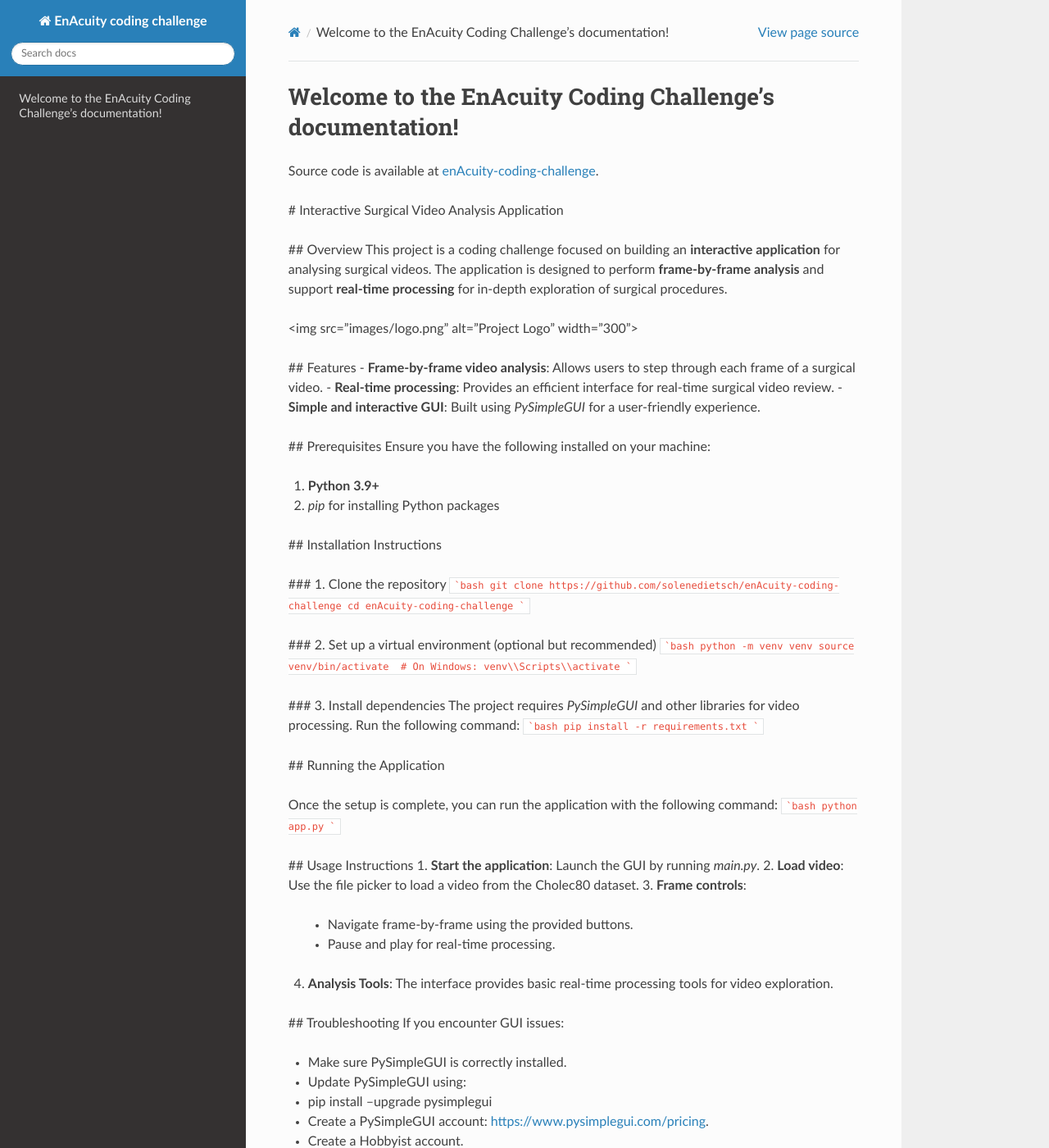
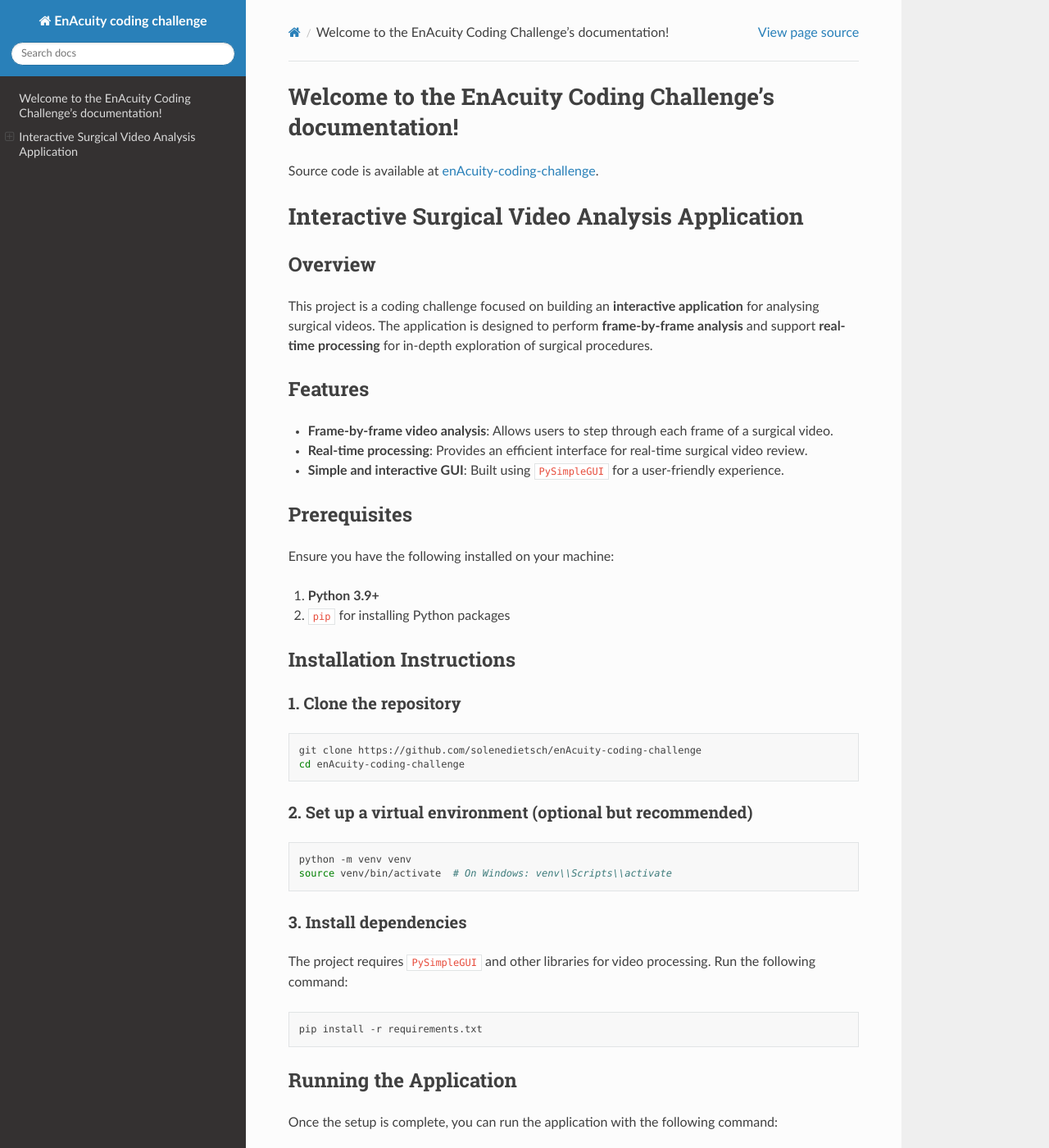
Before and after one commit to solenedietsch/enAcuity-coding-challenge, a Sphinx documentation site: the page built from docs/index.rst, in a window 1280 px wide and 1400 px high. Shown: the whole window at 82% size. Built offline with Sphinx 7.4.7 and the Read the Docs theme 3.1.0, drawn with Linux system fonts in a browser that asks for light colours; some of the changed lines change nothing that is shown; some of the changed text lies outside the part shown.

Commit message:
docs: set manually the index.rst

```diff
--- a/docs/index.rst
+++ b/docs/index.rst
@@ -1,10 +1,115 @@
 Welcome to the EnAcuity Coding Challenge's documentation!
 =================================================
 
-
 Source code is available at `enAcuity-coding-challenge <https://github.com/solenedietsch/enAcuity-coding-challenge>`_.
 
-.. toctree::
-   :maxdepth: 2
+Interactive Surgical Video Analysis Application
+===============================================
 
-.. include:: ../README.md
+Overview
+--------
+
+This project is a coding challenge focused on building an **interactive
+application** for analysing surgical videos. The application is designed
+to perform **frame-by-frame analysis** and support **real-time
+processing** for in-depth exploration of surgical procedures.
+
+Features
+--------
+
+-  **Frame-by-frame video analysis**: Allows users to step through each
+   frame of a surgical video.
+-  **Real-time processing**: Provides an efficient interface for
+   real-time surgical video review.
+-  **Simple and interactive GUI**: Built using ``PySimpleGUI`` for a
+   user-friendly experience.
+
+Prerequisites
+-------------
+
+Ensure you have the following installed on your machine:
+
+1. **Python 3.9+**
+2. ``pip`` for installing Python packages
+
+Installation Instructions
+-------------------------
+
+1. Clone the repository
+~~~~~~~~~~~~~~~~~~~~~~~
+
+.. code:: bash
+
+   git clone https://github.com/solenedietsch/enAcuity-coding-challenge
+   cd enAcuity-coding-challenge
+
+2. Set up a virtual environment (optional but recommended)
+~~~~~~~~~~~~~~~~~~~~~~~~~~~~~~~~~~~~~~~~~~~~~~~~~~~~~~~~~~
+
+.. code:: bash
+
+   python -m venv venv
+   source venv/bin/activate  # On Windows: venv\\Scripts\\activate
+
+3. Install dependencies
+~~~~~~~~~~~~~~~~~~~~~~~
+
+The project requires ``PySimpleGUI`` and other libraries for video
+processing. Run the following command:
+
+.. code:: bash
+
+   pip install -r requirements.txt
+
+Running the Application
+-----------------------
+
+Once the setup is complete, you can run the application with the
+following command:
+
+.. code:: bash
+
+   python app.py
+
+Usage Instructions
+------------------
+
+1. **Start the application**: Launch the GUI by running ``main.py``.
+2. **Load video**: Use the file picker to load a video from the Cholec80
+   dataset.
+3. **Frame controls**:
+
+   -  Navigate frame-by-frame using the provided buttons.
+   -  Pause and play for real-time processing.
+
+4. **Analysis Tools**: The interface provides basic real-time processing
+   tools for video exploration.
+
+Troubleshooting
+---------------
+
+If you encounter GUI issues:
+
+-  Make sure PySimpleGUI is correctly installed.
+-  Update PySimpleGUI using:
+-  pip install –upgrade pysimplegui
+
+-  Create a PySimpleGUI account: https://www.pysimplegui.com/pricing.
+-  Create a Hobbyist account.
+
+Future Enhancements
+-------------------
+
+-  Add annotation features for labeling surgical phases.
+-  Integrate machine learning models for automatic event detection.
+
+Contributing
+------------
+
+Contributions are welcome! Feel free to submit issues or pull requests.
+
+License
+-------
+
+This project is licensed under the MIT License. See ``LICENSE`` for
+details.
```
